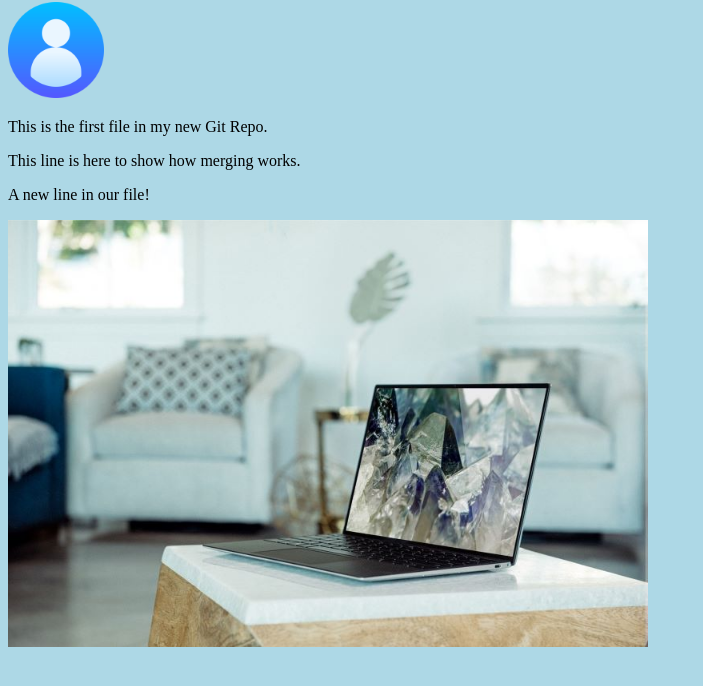
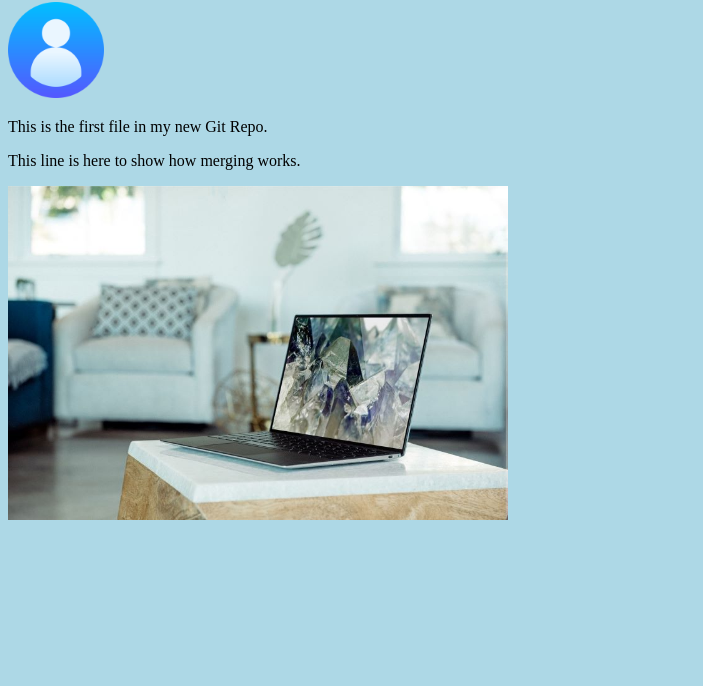
Before and after one commit to upadhyaypraveen84/hello-world, a plain HTML site: page index.html in a window 1280 px wide. Shown: the part 78-764 px from the top of the page, without its empty margins (0-703 px from the left). Drawn offline with Linux system fonts and the light colour scheme.

Commit message:
Updated index.html. Resized image

```diff
--- a/index.html
+++ b/index.html
@@ -11,8 +11,7 @@
 style="width:100%;max-width:96px"></div>
 <p>This is the first file in my new Git Repo.</p>
 <p>This line is here to show how merging works.</p>
-<p>A new line in our file!</p>
-<div><img src="sample.jpg" alt="Hello Git" style="width:100%;max-width:640px"></div>
+<div><img src="sample.jpg" alt="Hello Git" style="width:100%;max-width:500px"></div>
 
 </body>
 </html>
```
